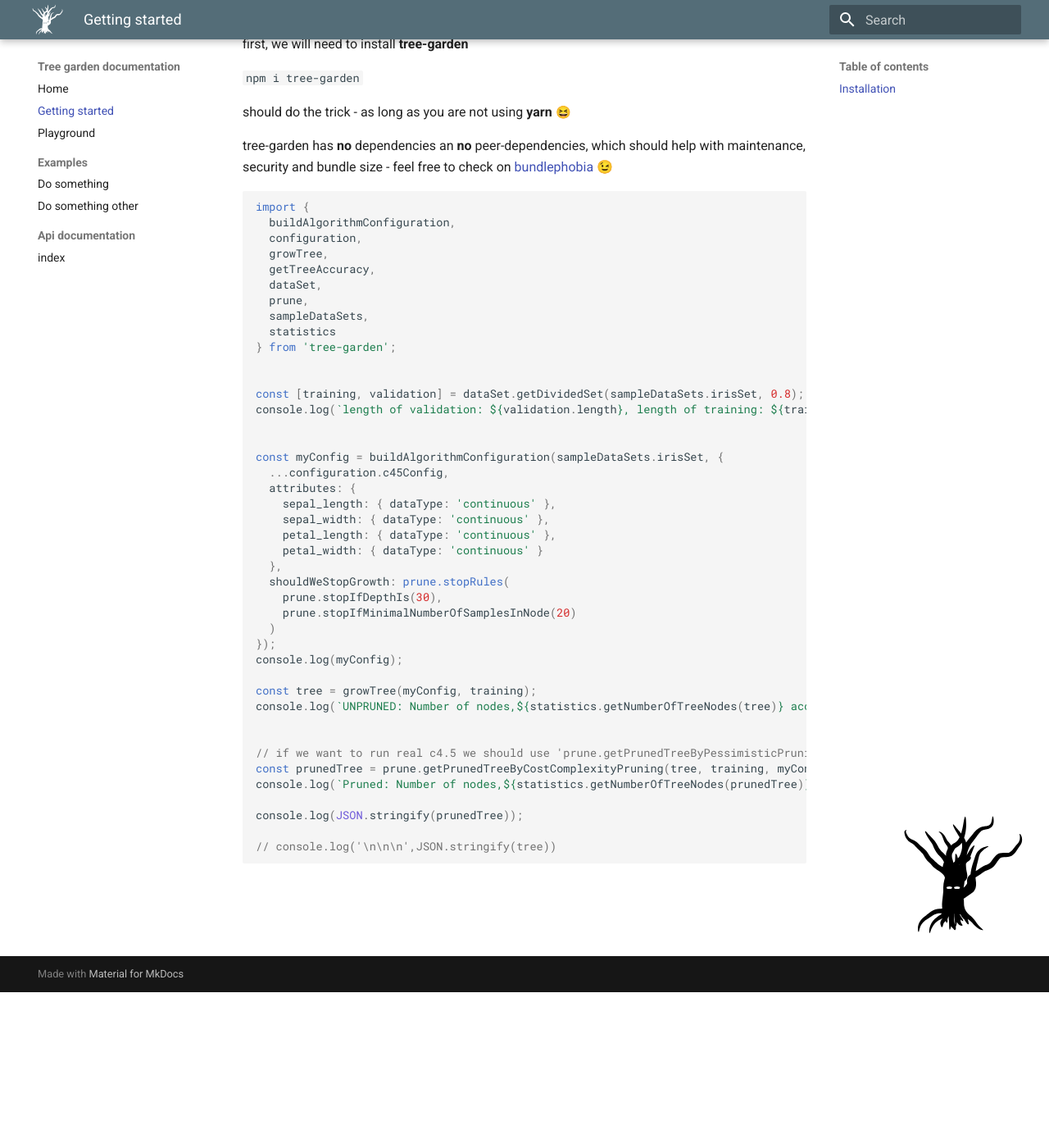
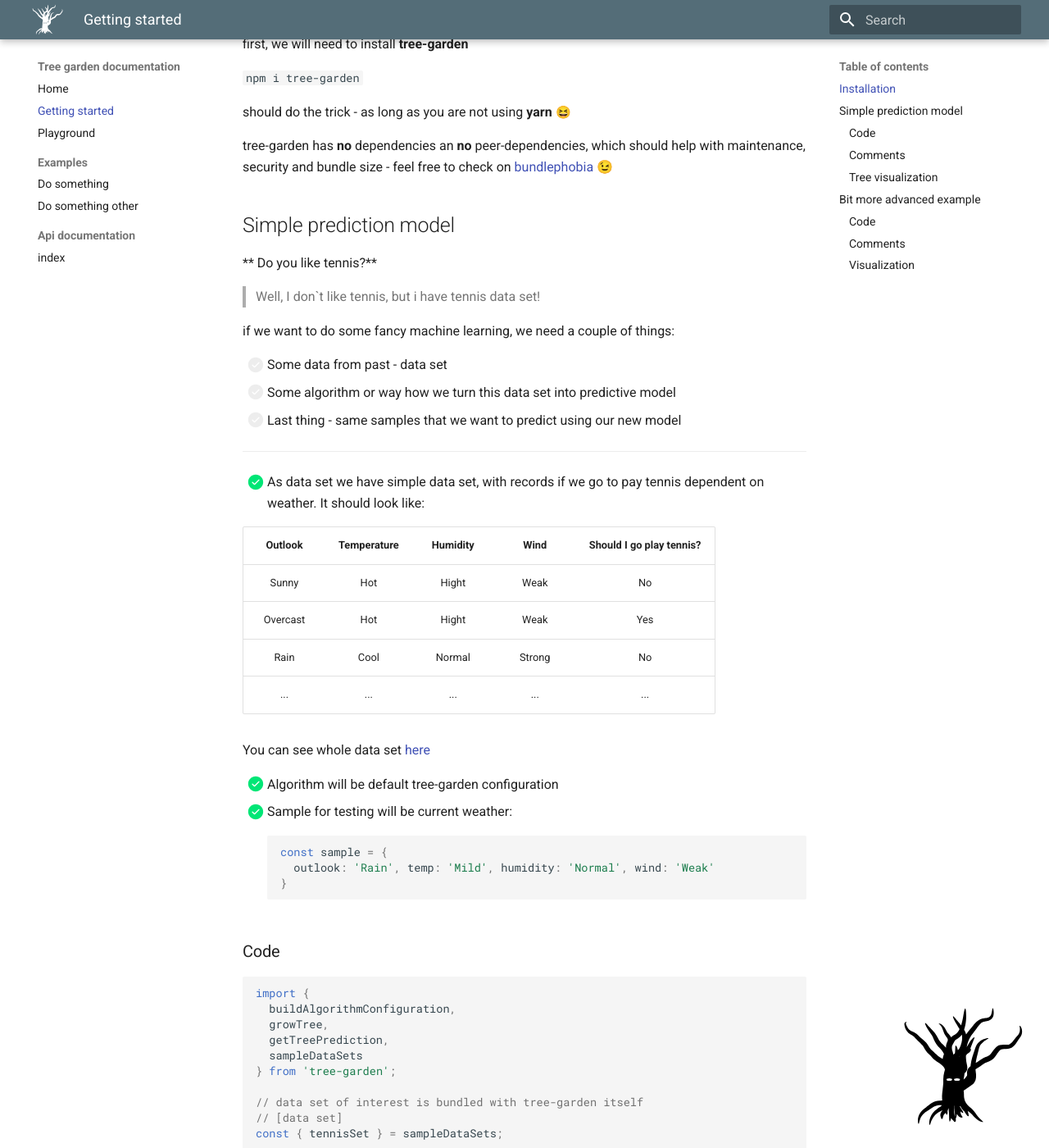
Before and after one commit to miob-miob/treeGarden, an MkDocs documentation site: the page built from docs/pages/gettingStarted.md, in a window 1280 px wide and 1400 px high, scrolled down 190 px. Shown: the whole window at 82% size. Built offline with MkDocs 1.6.1 and Material for MkDocs 9.7.7, drawn with Linux system fonts in a browser that asks for light colours; emoji names are drawn with the system emoji font; some of the changed text lies outside the part shown.

Commit message:
first steps docs

````diff
--- a/docs/pages/gettingStarted.md
+++ b/docs/pages/gettingStarted.md
@@ -12,4 +12,98 @@
 tree-garden has **no** dependencies an **no** peer-dependencies, which should help with maintenance, security
 and bundle size - feel free to check on [bundlephobia &#x1F609;](https://bundlephobia.com/package/tree-garden@latest)
 
-[ts](../code_snippets/iris.ts)
+## Simple prediction model
+** Do you like tennis?**
+> Well, I don`t like tennis, but i have tennis data set!
+
+if we want to do  some fancy machine learning, we need a couple of things:
+
+- [ ] Some data from past - data set
+- [ ] Some algorithm or way how we turn this data set into predictive model
+- [ ] Last thing - same samples that we want to predict using our new model
+---
+
+- [x]  As data set we have simple data set, with records if we go to pay tennis dependent on weather.
+It should look like:
+
+| Outlook| Temperature| Humidity|Wind|Should I go play tennis?|
+| :---: | :---: |:---: |:---: |:---: |
+|Sunny|Hot|Hight|Weak|No|
+|Overcast|Hot|Hight|Weak|Yes|
+|Rain|Cool|Normal|Strong|No|
+|...|...|...|...|...|
+
+You can see whole data set [here](https://github.com/miob-miob/treeGarden/blob/master/src/sampleDataSets/tennis.ts#L2)
+
+- [x] Algorithm will be default tree-garden configuration
+- [x] Sample for testing will be current weather:
+```javascript
+const sample = {
+  outlook: 'Rain', temp: 'Mild', humidity: 'Normal', wind: 'Weak'
+}
+```
+
+### Code
+
+[ts](docs/code_snippets/shouldIPlayTenis.ts)
+
+### Comments
+!!! important "Markers in comments of presented code"
+    You can notice in comments of code, I let some markers like **`[configuration]`** and
+    **`[sample]`** for further discussion, i will do it on multiple
+    places of tree-garden docs.
+---
+ **[configuration]**  [Configuration](./api/modules.md#treegardenconfiguration)
+  is a very important object
+  that basically drives everything within tree-garden,
+  as you can see in code it is created from 'knowledge' of data set using
+  [buildAlgorithmConfiguration](./api/modules.md#buildalgorithmconfiguration) function.
+
+  It is partially also dependency injection container, which enables us to provide custom
+  implementations into algorithm
+
+---
+
+ **[data set]** See example of [minimalistic data set](https://github.com/miob-miob/treeGarden/blob/master/src/sampleDataSets/simpleSet.ts)
+  for tree garden. There are two fields: **`size`** and **`color`** and two **metadata** fields:
+  **`_class`** and **`_label`**.
+
+  All metadata fields starts with **underscore**.
+  If you are constructing data set for tree garden only **required** field is **`_class`**
+
+  There is also **`_label`** (for visualization purposes) and **`_id`** (used for calculation
+  of [out of bag error](https://en.wikipedia.org/wiki/Out-of-bag_error) - generated if not provided)
+---
+
+ **[tree]** vypudofinsdlfknwdklf sdfn
+
+---
+
+ **[sample]** vypudofinsdlfknwdklf sdfn
+
+---
+
+**[result]** vypudofinsdlfknwdklf sdfn
+
+---
+
+
+**[output for visualization tool]** vypudofinsdlfknwdklf sdfn
+
+---
+
+
+### Tree visualization
+
+I used [tree garden visualization](https://github.com/miob-miob/treeGardenVisualization) to
+produce image of my trained tree
+
+![img.png](resources/images/simpleTennisTree.png)
+
+
+
+## Bit more advanced example
+
+### Code
+### Comments
+### Visualization
````
Also changed, not shown: other parts of docs/pages/gettingStarted.md (+1 -1 lines), docs/code_snippets/shouldIPlayTenis.ts (added, +42 -0 lines), docs/pages/configurationAndDataSet.md (added, +7 -0 lines), docs/pages/index.md (+19 -0 lines), docs/pages/resources/images/simpleTennisTree.png (added).
